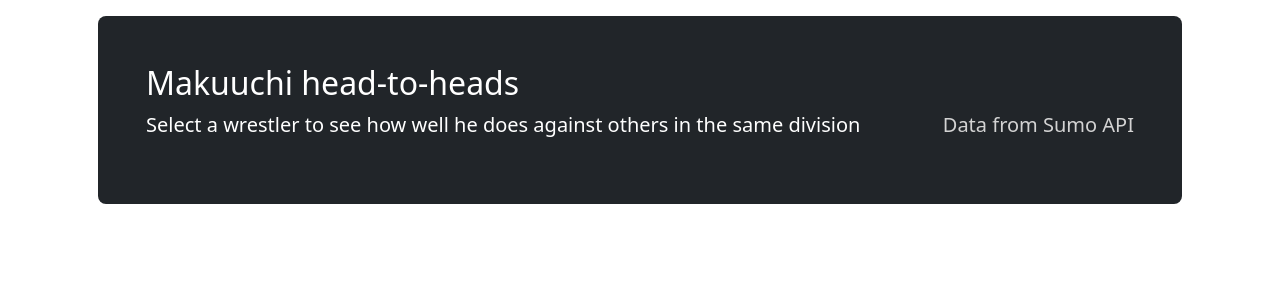
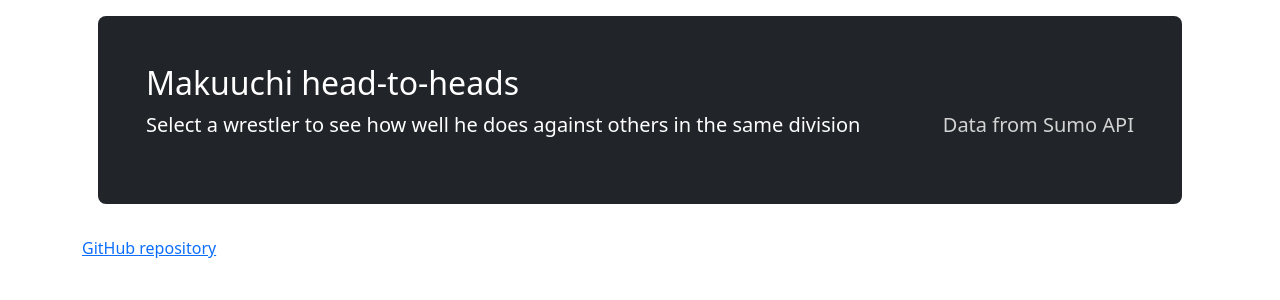
Before and after one commit to stuartmcgill/sumo-head2head, a Symfony app: template templates/head2head.html.twig in a window 1280 px wide. Shown: the top 300 px of the page. Run offline with Twig, Linux system fonts and the light colour scheme; the template is opened without the code that fills it, so the values that code supplies are empty; some libraries are stand-ins or nearby versions.

Commit message:
Add link to GitHub repo

```diff
--- a/templates/head2head.html.twig
+++ b/templates/head2head.html.twig
@@ -27,6 +27,7 @@
             </div>
         </div>
         {% endverbatim %}
+        <div class="my-3 text-body-secondary"><a href="https://github.com/stuartmcgill/sumo-head2head">GitHub repository</a></div>
     </div>
 {%  endblock %}
 
```
